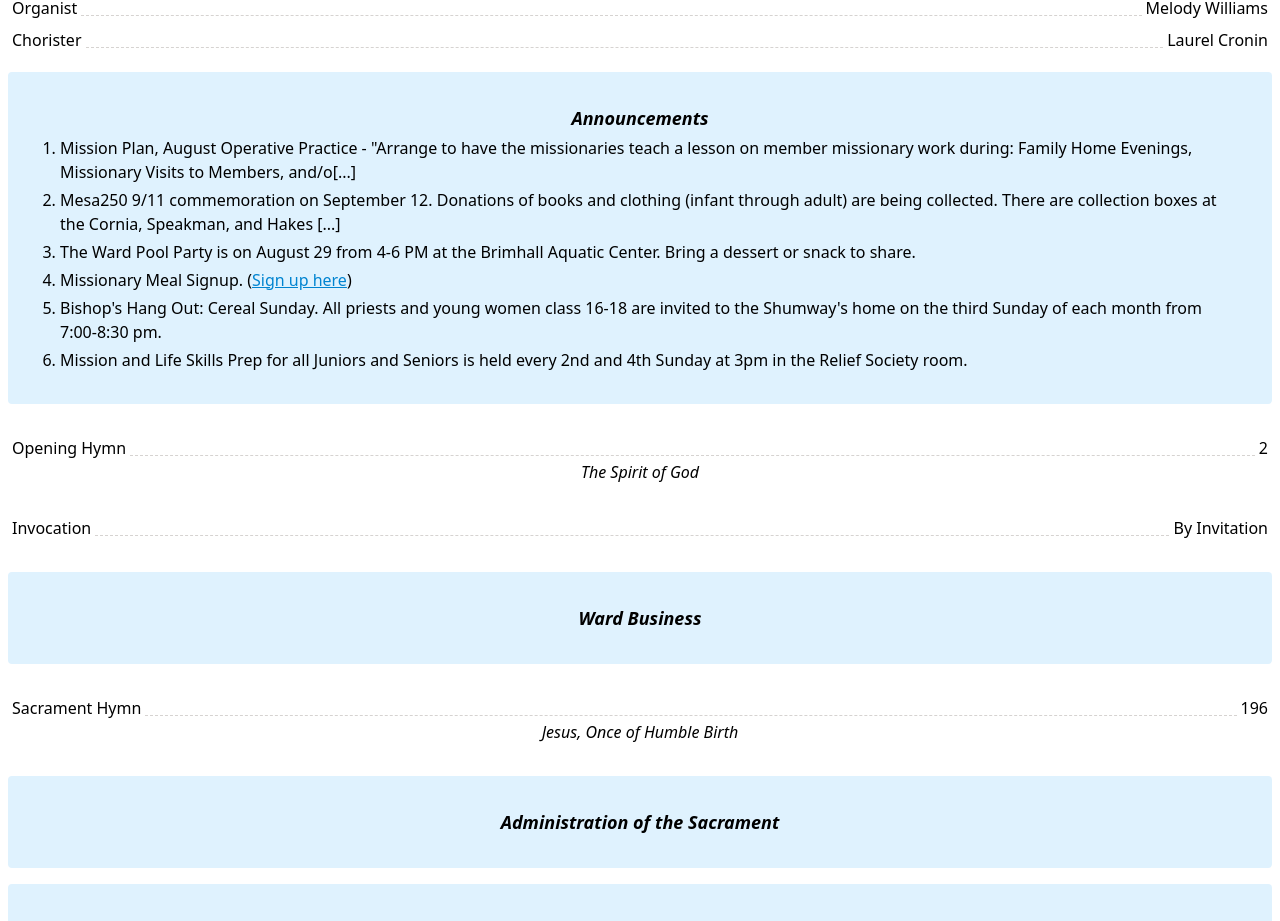
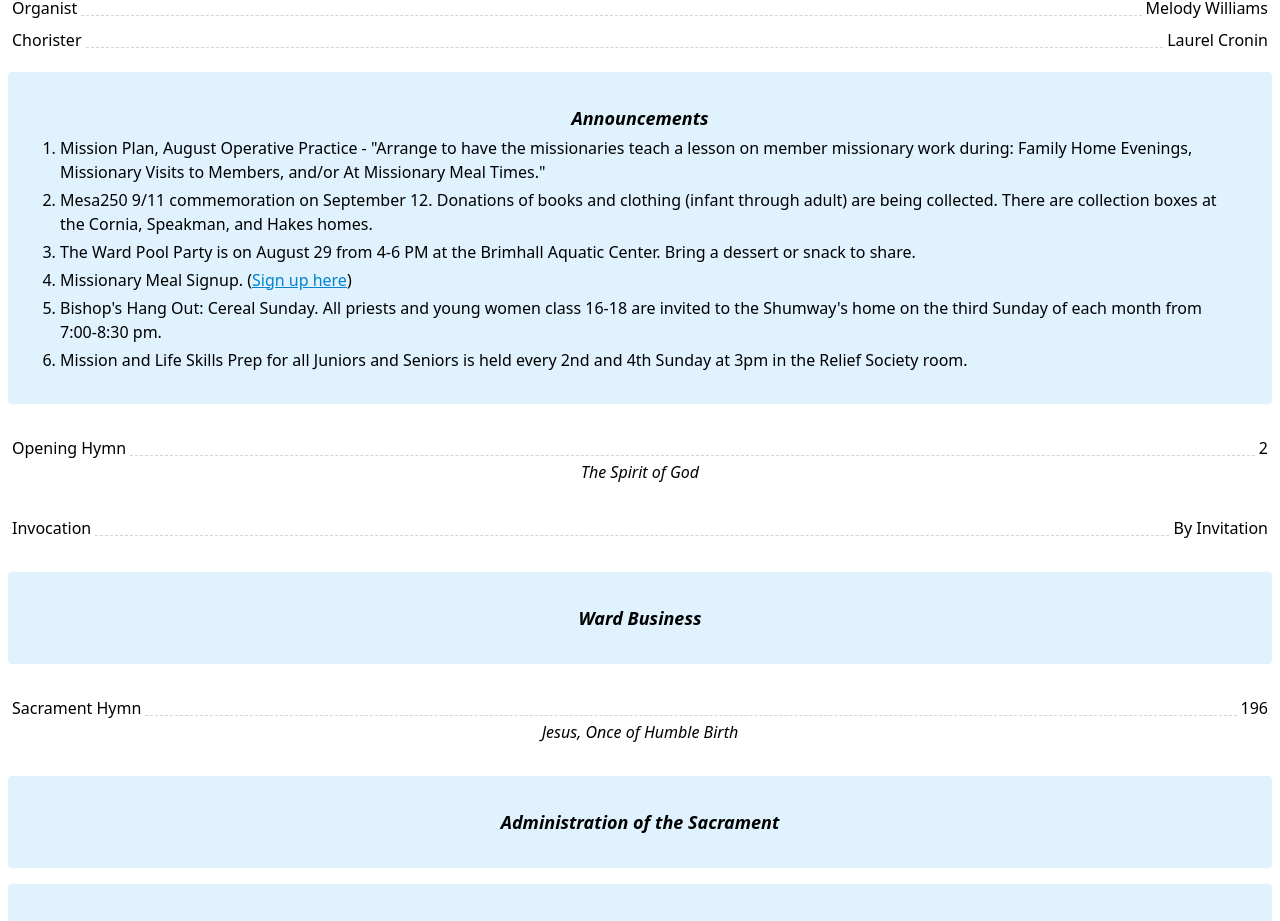
Before and after one commit to brandonk3nt/ward-services-site, a Next.js app: page / in a window 1280 px wide. Shown: the part 1450-2371 px from the top of the page. Built offline with nearby package versions, Linux system fonts and the light colour scheme.

Commit message:
fix announcements

```diff
--- a/src/app/page.tsx
+++ b/src/app/page.tsx
@@ -20,10 +20,10 @@
           </div>
           <ol className="list-decimal ml-5 sticky">
             <li className="pt-1">
-              Mission Plan, August Operative Practice - "Arrange to have the missionaries teach a lesson on member missionary work during: Family Home Evenings, Missionary Visits to Members, and/o[...]
+              Mission Plan, August Operative Practice - "Arrange to have the missionaries teach a lesson on member missionary work during: Family Home Evenings, Missionary Visits to Members, and/or At Missionary Meal Times."
             </li>
             <li className="pt-1">
-              Mesa250 9/11 commemoration on September 12. Donations of books and clothing (infant through adult) are being collected. There are collection boxes at the Cornia, Speakman, and Hakes [...]
+              Mesa250 9/11 commemoration on September 12. Donations of books and clothing (infant through adult) are being collected. There are collection boxes at the Cornia, Speakman, and Hakes homes.
             </li>
             <li className="pt-1">
               The Ward Pool Party is on August 29 from 4-6 PM at the Brimhall Aquatic Center. Bring a dessert or snack to share.
```
